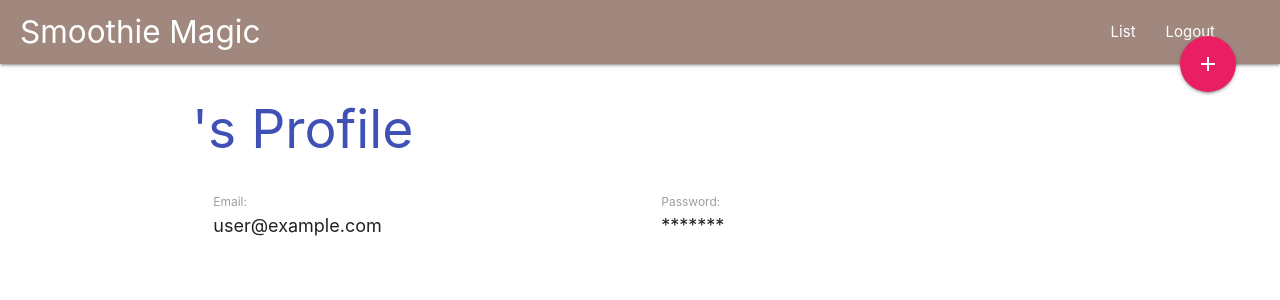
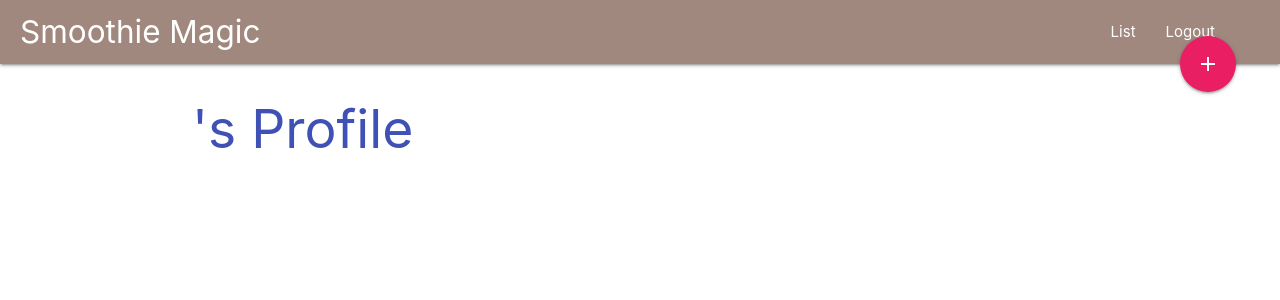
Before and after one commit to shomitarai/smoothie-tier-list, a Vue app: page /profile/1 in a window 1280 px wide. Shown: the top 300 px of the page. Built offline with nearby package versions, Linux system fonts and the light colour scheme; no server answers; the database is empty; sample sign-in values are in the browser's storage.

Commit message:
#47 email and password only user is match

```diff
--- a/src/views/ViewProfile.vue
+++ b/src/views/ViewProfile.vue
@@ -1,7 +1,7 @@
 <template>
   <div class="view-profile container">
     <h2 class="indigo-text">{{ profile_user_id }}'s Profile</h2>
-    <div class="row user-profile">
+    <div class="row user-profile" v-if="isMatch()">
       <div class="col s12 m6 l6 xl6">
         <Email :email="user.email" :editable="isMatch()" />
       </div>
```
